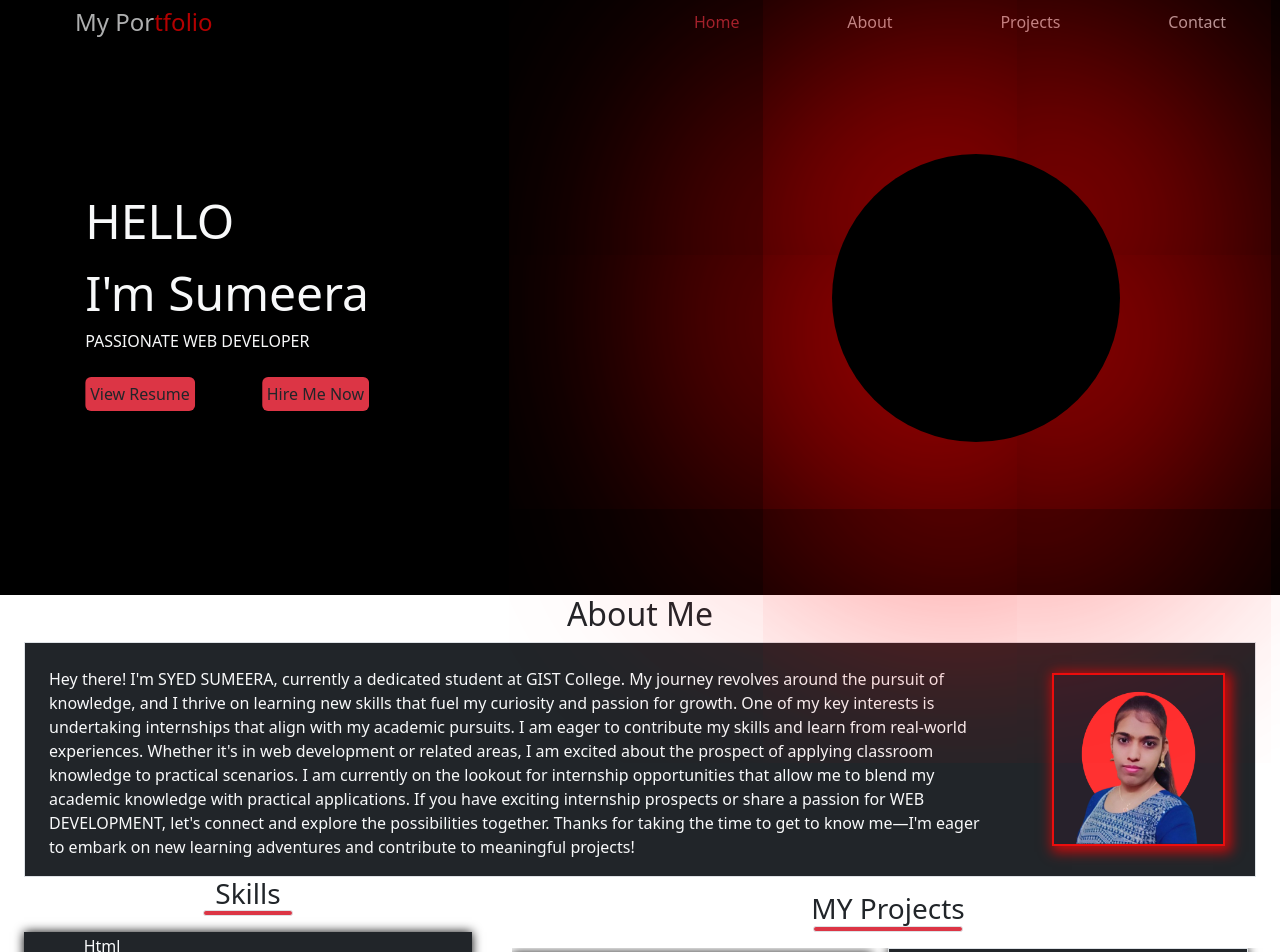
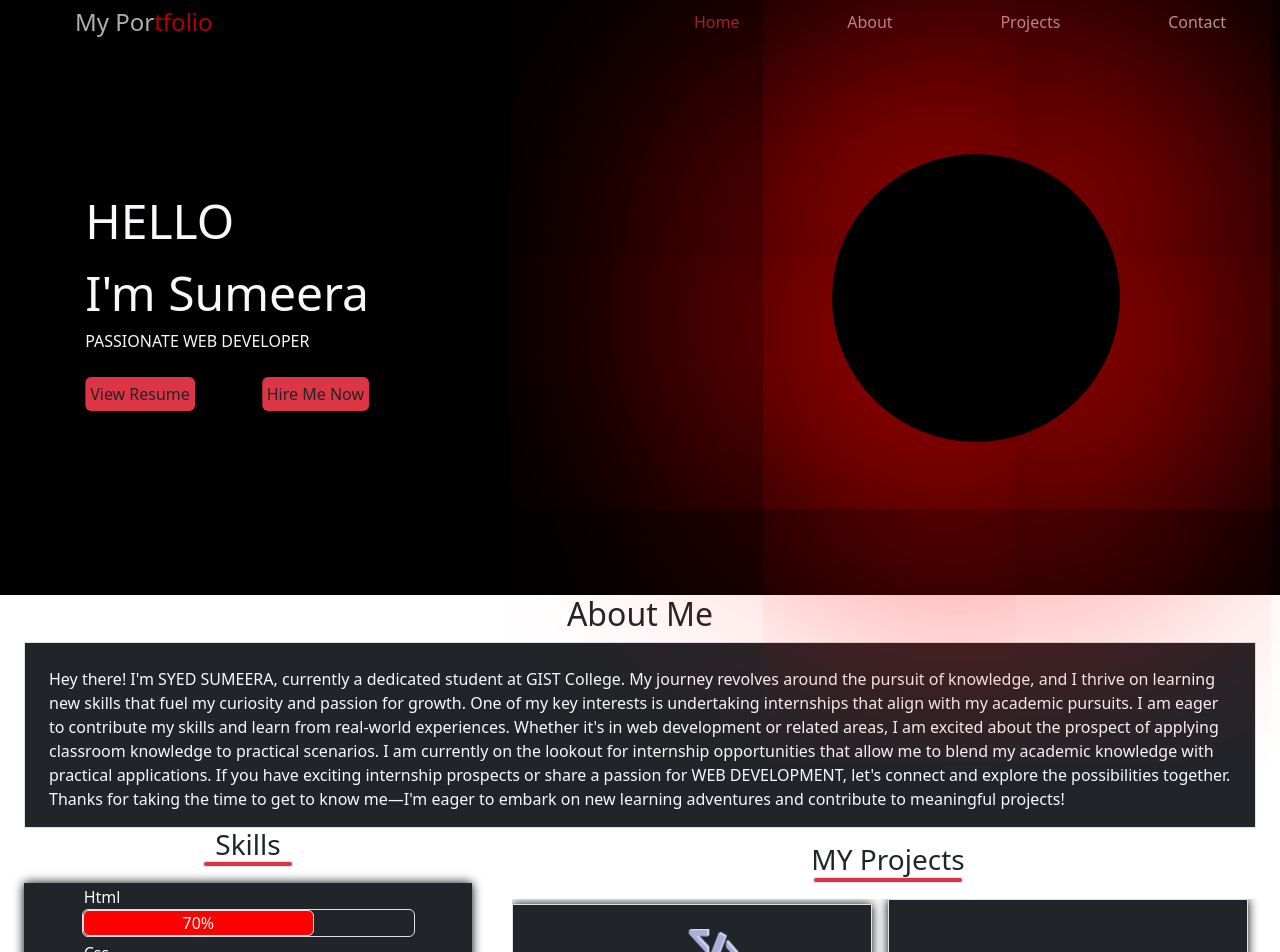
Before and after one commit to Sumeera3/My_Portfolio, a React (Create React App) app: page / in a window 1280 px wide. Shown: the top 952 px of the page. Built offline with nearby package versions, Linux system fonts and the light colour scheme.

Commit message:
save changes

```diff
--- a/src/components/About.js
+++ b/src/components/About.js
@@ -13,9 +13,9 @@ function About() {
 
         </p>
 
-        <div className='img '>
+        {/* <div className='img '>
             <img src={Image} alt="" className='w-100'></img>
-          </div>
+          </div> */}
 
       </div>
 
--- a/src/components/Style.css
+++ b/src/components/Style.css
@@ -35,19 +35,21 @@
 }
 .About{
     width: fit-content;
+    /* height: 20rem !important;
+    overflow-y: auto; */
     /* margin: 2rem 0rem 0rem 7rem !important; */
 
 }
 .text-3{
     animation:text  2s 1s 1 ease alternate backwards;
 }
-.img{
+/* .img{
     width: 100%;
     height: fit-content;
     border: 2px solid rgb(235, 14, 14);
     box-shadow: 3px 3px 12px 3px rgba(255, 3, 3, 0.756);
     margin: 30px;
-}
+} */
 
 .skill-bar{
     height: fit-content;
```
